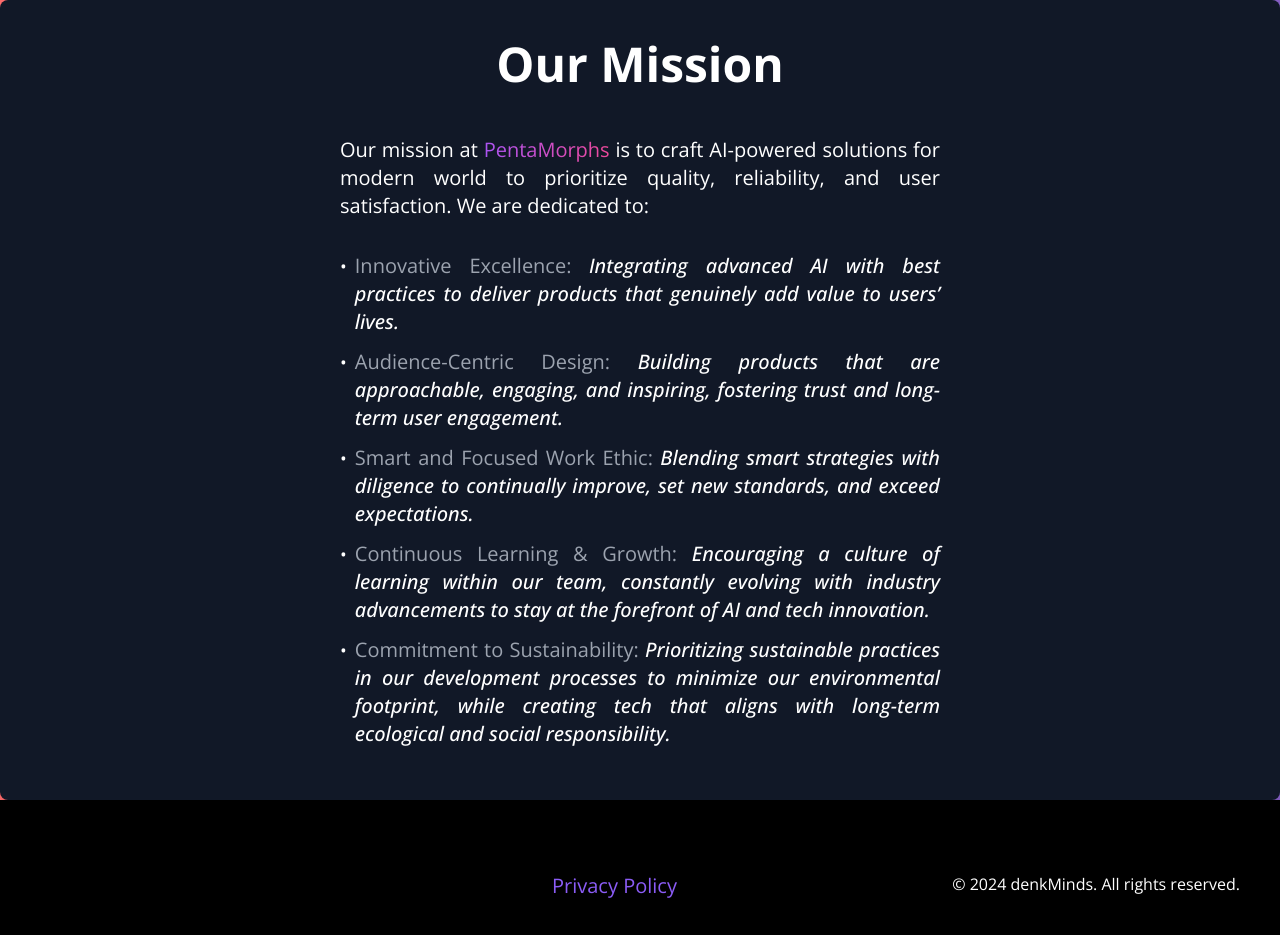
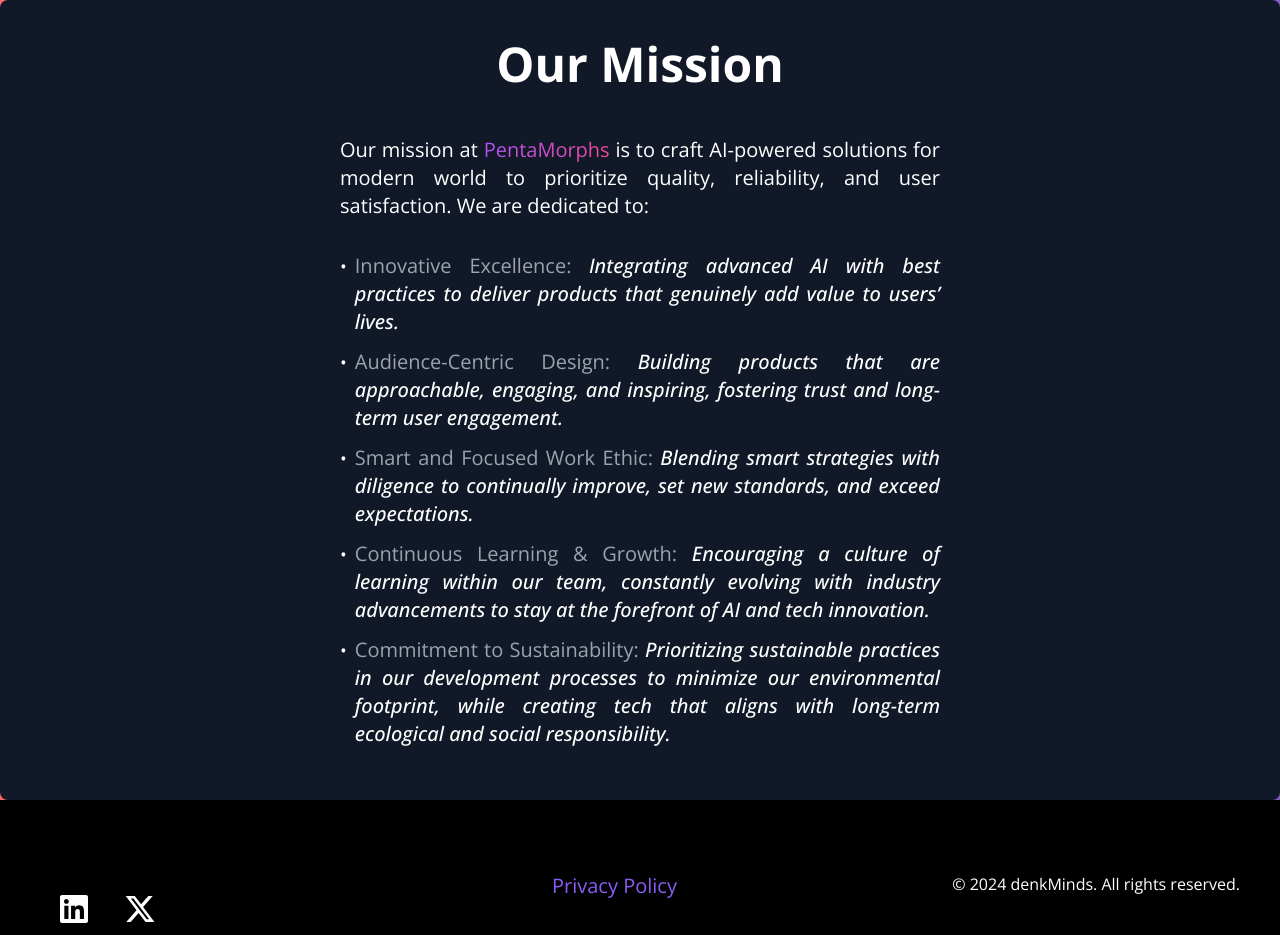
Before and after one commit to Uyadav207/denkMinds, a Next.js app: page /mission in a window 1280 px wide. Shown: the top 935 px of the page. Built offline with nearby package versions, Linux system fonts and the light colour scheme.

Commit message:
changed icon format

```diff
--- a/src/app/components/Footer.tsx
+++ b/src/app/components/Footer.tsx
@@ -9,10 +9,10 @@ const Footer = () => {
       <div className="w-full md:w-2/5 bg-black text-white flex flex-col justify-center transition-opacity duration-300 p-10 pb-30">
         <div className='flex mt-4 md:mt-0 gap-9 md:pl-5'>
           <Link href="https://www.linkedin.com/in/denkminds/" className='hover:text-violet-500' target="_blank" rel="noopener noreferrer" title="Follow us on LinkedIn">
-            <FontAwesomeIcon icon={['fab', 'linkedin']} size="2x" />
+            <FontAwesomeIcon icon={faLinkedin} size="2x" />
           </Link>
           <Link href="https://x.com/denkminds" className='hover:text-violet-500' target="_blank" rel="noopener noreferrer" title="Follow us on Twitter">
-            <FontAwesomeIcon icon={['fab', 'x-twitter']} size="2x" />
+            <FontAwesomeIcon icon={faXTwitter} size="2x" />
           </Link>
         </div>
       </div>
```
